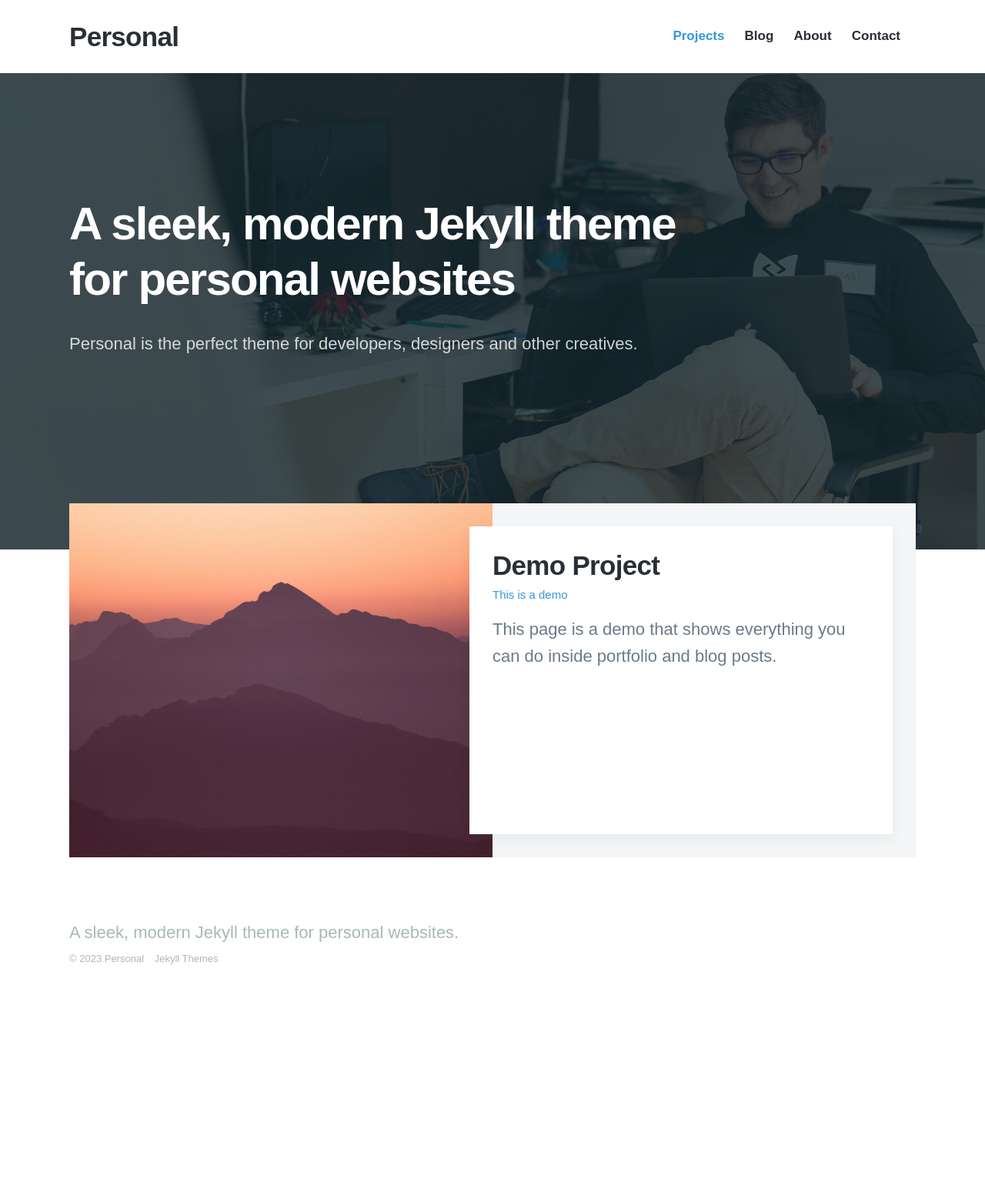
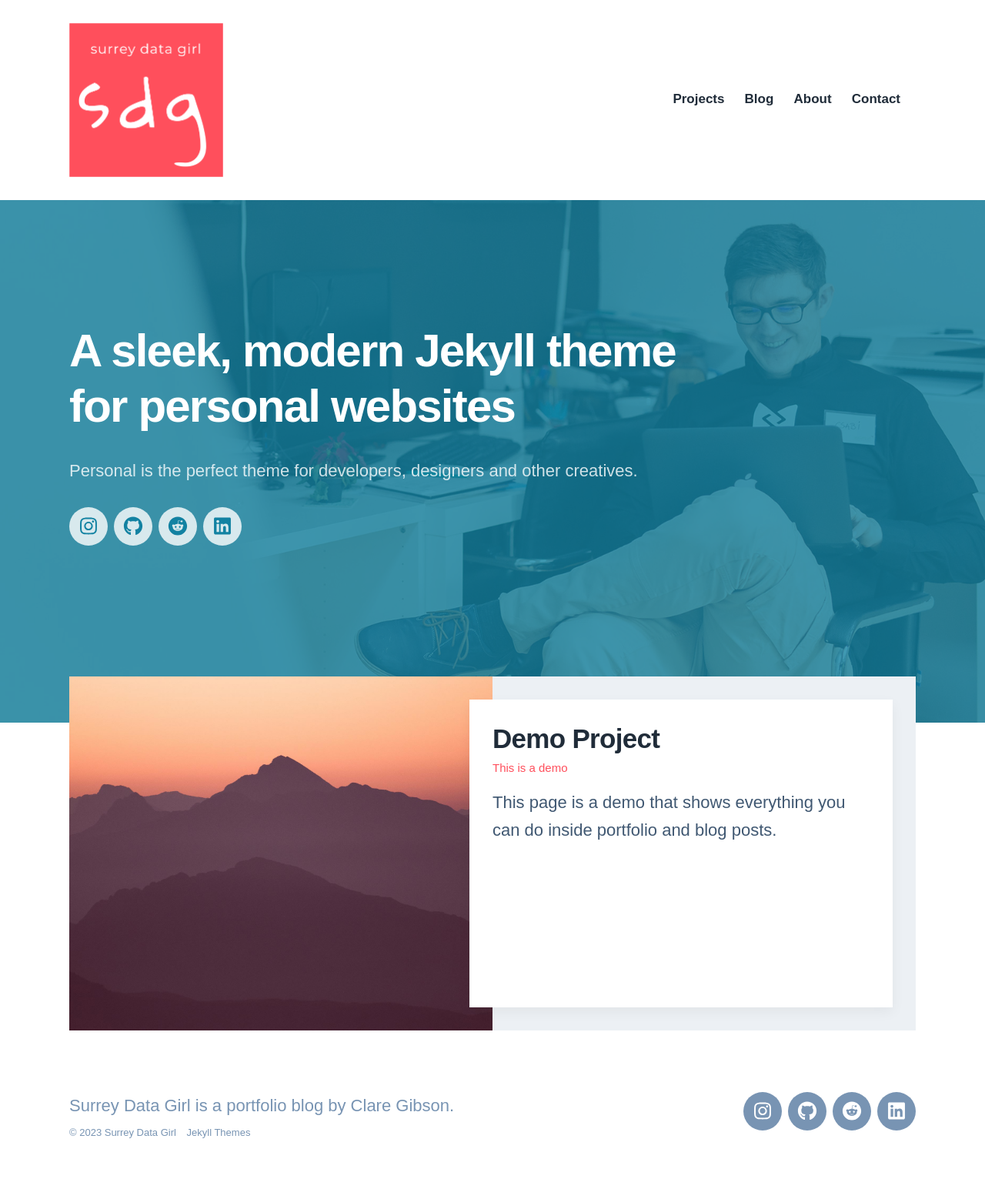
Before and after one commit to clarelgibson/clarelgibson.github.io, a Jekyll site: the page built from index.html, in a window 1280 px wide. Shown: the whole page at 77% size. Built offline with Jekyll 4.4.1, drawn with Linux system fonts in a browser that asks for light colours; nearby versions of some CDN libraries; some web fonts are replaced; before the commit the page ends 1332 px from its top, so only the background shows below that; some of the changed lines change nothing that is shown.

Commit message:
Initial content

```diff
--- a/_config.yml
+++ b/_config.yml
@@ -1,6 +1,6 @@
-site: Personal Jekyll Theme
+site: Surrey Data Girl
 
-url:
+url: https://clarelgibson.github.io
 baseurl:
 
 collections:
@@ -52,5 +52,5 @@ plugins:
   - jekyll-paginate
   - jekyll-sitemap
 
-paginate: 6
+paginate: 4
 paginate_path: "/blog/page:num/"
--- a/_data/settings.yml
+++ b/_data/settings.yml
@@ -1,15 +1,15 @@
 basic_settings:
-  site_title: Personal
-  favicon_image: /images/favicon.png
+  site_title: Surrey Data Girl
+  favicon_image: /images/sdg-favicon.png
 
 header_settings:
-  logo_image:
+  logo_image: /images/sdg-logo-folly.png
   logo_width: 200
 
 menu_settings:
   menu_items:
     - title: 'Projects'
-      url: '/'
+      url: '/projects/'
     - title: 'Blog'
       url: '/blog/'
     - title: 'About'
@@ -18,7 +18,7 @@ menu_settings:
       url: '/contact'
 
 footer_settings:
-  footer_tagline: A sleek, modern Jekyll theme for personal websites.
+  footer_tagline: Surrey Data Girl is a portfolio blog by Clare Gibson.
 
 hero_settings:
   overlay_opacity: 0.8
@@ -27,7 +27,7 @@ post_settings:
   grid_spacing: 10
 
 contact_settings:
-  form_action: ''
+  form_action: 'https://formspree.io/f/moqzzjgk'
   confirmation_url: '/thanks'
   email_subject: 'Contact form submission'
   send_button_text: 'Send Message'
@@ -35,7 +35,7 @@ contact_settings:
 social_settings:
   facebook_url: ''
   twitter_url: ''
-  instagram_url: ''
+  instagram_url: 'https://www.instagram.com/surreydatagirl/'
   snapchat_url: ''
   youtube_url: ''
   google-plus_url: ''
@@ -50,27 +50,27 @@ social_settings:
   dribbble_url: ''
   behance_url: ''
   deviantart_url: ''
-  github_url: ''
-  reddit_url: ''
+  github_url: 'https://github.com/clarelgibson'
+  reddit_url: 'https://www.reddit.com/user/doublew98'
   flickr_url: ''
   etsy_url: ''
   kickstarter_url: ''
   soundcloud_url: ''
   spotify_url: ''
   bandcamp_url: ''
-  linkedin_url: ''
+  linkedin_url: 'https://www.linkedin.com/in/clarelgibson/'
 
 color_settings:
   background_color: '#ffffff'
-  background_alt_color: '#f4f5f6'
-  text_dark_color: '#2A2F36'
-  text_medium_color: '#6C7A89'
-  text_light_color: '#ABB7B7'
-  accent_color: '#3498db'
-  border_color: '#dddddd'
-  hero_background_color: '#132930'
+  background_alt_color: '#ecf0f4'
+  text_dark_color: '#202c39'
+  text_medium_color: '#405872'
+  text_light_color: '#7894b3'
+  accent_color: '#ff4f5c'
+  border_color: '#c5d1de'
+  hero_background_color: '#1282a2'
   hero_text_color: '#ffffff'
-  error_color: '#D64541'
+  error_color: '#ff4f5c'
 
 font_settings:
   font_embed: '<link href="https://fonts.googleapis.com/css?family=Muli:300,400,600,700" rel="stylesheet">'
```
Also changed, not shown: images/demo/favicon.png (renamed from images/favicon.png), images/sdg-favicon.png (added), images/sdg-logo-columbia.png (added), images/sdg-logo-folly.png (added), images/sdg-logo-gunmetal.png (added), images/sdg-logo-inverted.png (added).
